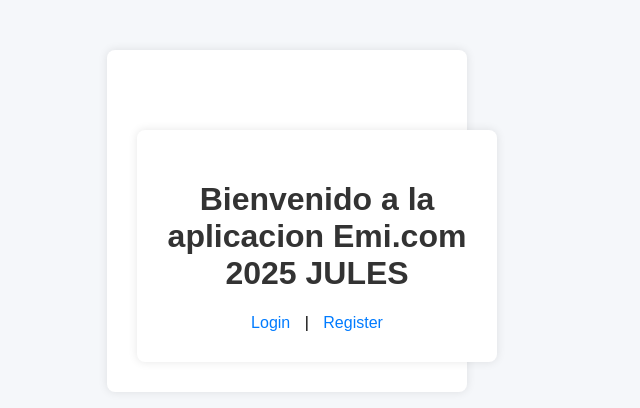
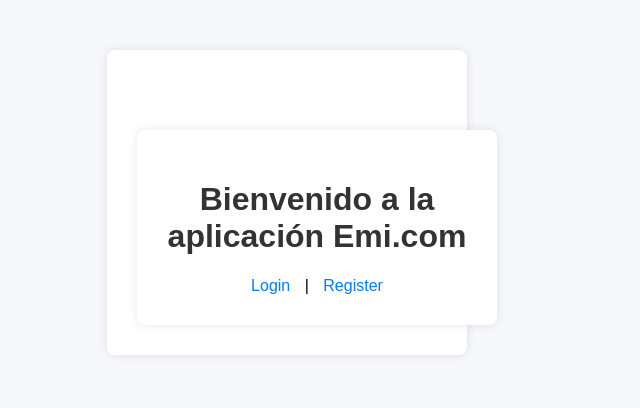
Before and after one commit to Emi8977/python-microservicio-code, a Flask app: template frontend/templates/index.html in a window 1280 px wide. Shown: the top 408 px of the page, without its empty margins (353-993 px from the left). Run offline with Flask 3, Linux system fonts and the light colour scheme; the template is opened without the code that fills it, so the values that code supplies are empty.

Commit message:
Update index.html [deploy-dev]

```diff
--- a/frontend/templates/index.html
+++ b/frontend/templates/index.html
@@ -10,14 +10,12 @@
 
 </head>
 <body>
-    <div class="container" id="app">
-        <h1>Bienvenido a la aplicacion Emi.com 2025 JULES</h1>
-        <a href="/login">Login</a> | <a href="/register">Register</a>
-    </div>
+  <div class="container" id="app">
+    <h1>Bienvenido a la aplicación Emi.com</h1>
+    <a href="/login">Login</a> | <a href="/register">Register</a>
+  </div>
 
-    <script type="module" src="/static/js/gateway.js"></script>
-    <!-- <=== Asegurate que gateway.js ya exporta todo -->
-    <script type="module" src="/static/js/router.js"></script>
-    <!-- <=== NUEVO: agregamos router.js -->
+  <script type="module" src="/static/js/router.js"></script>
 </body>
+
 </html>
```
